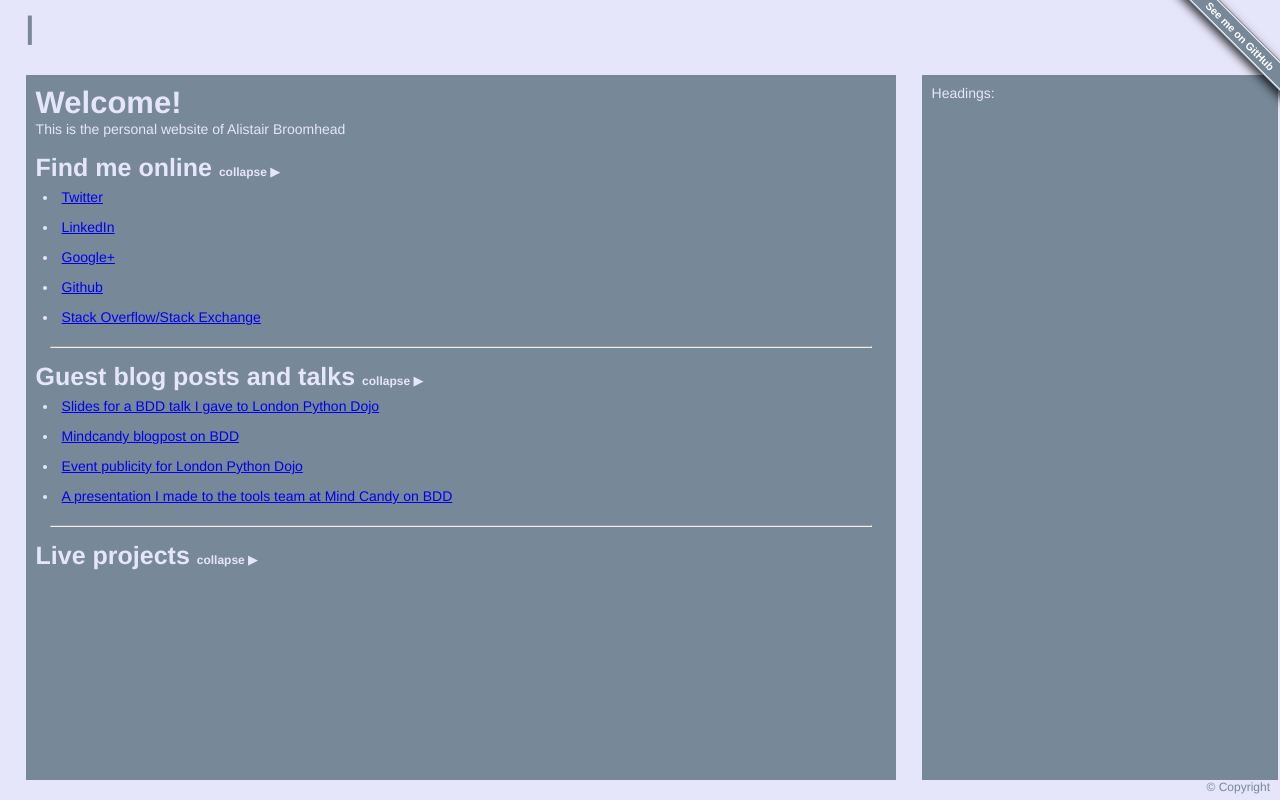
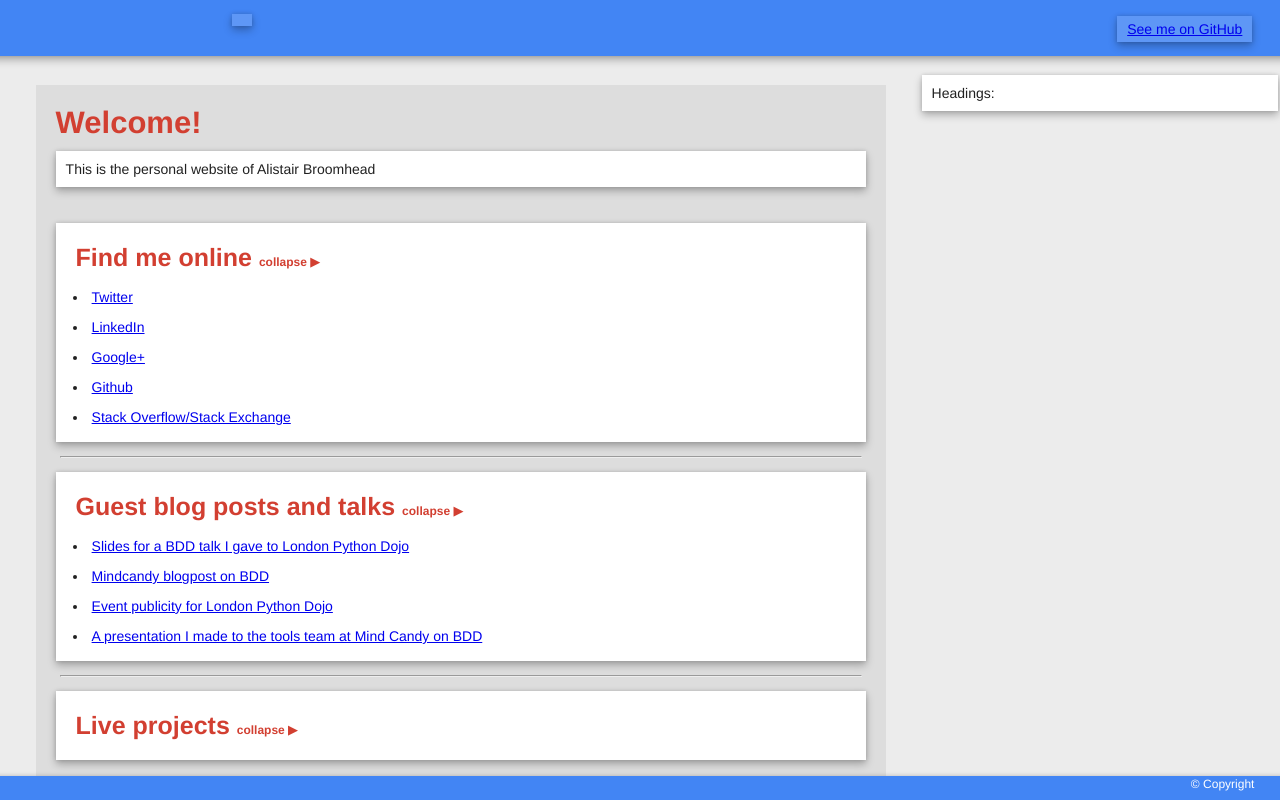
Before and after one commit to alistair-broomhead/theheadofabroom.pythonanywhere.com, a Python web app: template template/home.html in a window 1280 px wide. Run offline with Jinja, Linux system fonts and the light colour scheme; the template is opened without the code that fills it, so the values that code supplies are empty.

Commit message:
Started to redesign

```diff
--- /dev/null
+++ b/static/css/material.less
@@ -0,0 +1,111 @@
+.with-shadow {
+  box-shadow: 0 0 4px rgba(0, 0, 0, .14), 0 4px 8px rgba(0, 0, 0, .28);
+}
+
+.section(@background-colour;
+         @heading-colour){
+    .section {
+        background-color: @background-colour;
+        box-sizing: border-box;
+        padding: 10px 8px;
+        margin-bottom: 50px;
+        position: relative;
+        border-radius: 2px;
+
+        @media print {
+            background: none;
+            margin: 0;
+            padding: 0;
+        }
+
+        & > :first-child { // Section heading
+            page-break-after: avoid;
+            margin: 0;
+            font-weight: bold;
+            font-size: 1.5em;
+            color: @heading-colour;
+            padding: 6px 6px 0;
+            border-radius: 2px;
+
+            @media print {
+                margin-top: 8px;
+                margin-right: 0;
+                margin-left: 0;
+                margin-bottom: 8px;
+            }
+        }
+    }
+}
+
+.card(@background-colour;
+      @text-colour){
+    background-color: @background-colour;
+    color: @text-colour;
+    clear: both;
+    overflow: auto;
+
+    border-radius: 2px;
+
+    @media screen {
+      margin: 10px -20px;
+      .with-shadow;
+    }
+
+    @media print {
+      page-break-inside: avoid;
+    }
+
+}
+
+.top-bar(@primary-colour) {
+  box-sizing: border-box;
+  top: 0;
+  line-height: 1;
+  z-index: 22;
+  color: white;
+  background-color: @primary-colour;
+
+  @media screen {
+      content: "";
+      left: -2%;
+      width: 104%;
+
+      display: block;
+      position: fixed;
+      .with-shadow;
+  }
+
+  @media print {
+      display: flex;
+      position: static;
+      margin: 0;
+  }
+}
+
+.bottom-bar(@primary-colour) {
+  box-sizing: border-box;
+  bottom: 0;
+  left: 0;
+  right: 0;
+  line-height: 1;
+  z-index: 22;
+  color: white;
+  background-color: @primary-colour;
+  text-align: right;
+
+  @media screen {
+      content: "";
+      left: -2%;
+      width: 104%;
+
+      display: block;
+      position: fixed;
+      .with-shadow;
+  }
+
+  @media print {
+      display: flex;
+      position: static;
+      margin: 0;
+  }
+}
--- a/static/css/style.css
+++ b/static/css/style.css
@@ -1,109 +1,192 @@
-/* Theme Colours */
-html, body, #page-top, #header, #footer  {
-    background: lavender;
-    color: lightslategray;
+.with-shadow {
+  box-shadow: 0 0 4px rgba(0, 0, 0, 0.14), 0 4px 8px rgba(0, 0, 0, 0.28);
 }
-
-#content, #sidebar, #nav a{
-    background: lightslategrey;
-    color: lavender;
+* {
+  padding: 0;
+  margin: 0;
 }
-
-#nav a {
-    border-top: 1px solid slategray;
-    border-left: 1px solid slategray;
-    border-right: 1px solid slategray;
+.full-height-card {
+  background: white;
+  color: #212121;
+  box-shadow: 0 0 4px rgba(0, 0, 0, 0.14), 0 4px 8px rgba(0, 0, 0, 0.28);
+  top: 75px;
+  /* Height of header and nav */
+  padding: 10px;
 }
-
-/* Fonts */
-
-html,
 body {
+  background: #ececec;
+  color: #212121;
+  height: 100%;
   font-family: Helvetica, Arial, sans-serif;
 }
-
-/* Curved Tab edges */
-
-#nav a {
-    border-top-left-radius: 15px;
-    border-top-right-radius: 2px;
+body #page-top {
+  box-sizing: border-box;
+  top: 0;
+  line-height: 1;
+  z-index: 22;
+  color: white;
+  background-color: #4285f4;
+  height: 56px;
 }
-
-/* Dimensions */
-
-* {
-    padding : 0;
-    margin : 0;
+@media screen {
+  body #page-top {
+    content: "";
+    left: -2%;
+    width: 104%;
+    display: block;
+    position: fixed;
+    box-shadow: 0 0 4px rgba(0, 0, 0, 0.14), 0 4px 8px rgba(0, 0, 0, 0.28);
   }
-
-hr {
-    margin : 1em;
 }
-
-li {
-    padding: 0.5em;
+@media print {
+  body #page-top {
+    display: flex;
+    position: static;
+    margin: 0;
   }
-
-html,
-body {
-	height:100%;
 }
-
-#page-top {
-    height: 75px;
-    position: fixed;
+body #page-top .heading-section {
+  display: inline-block;
+  background: rgba(255, 255, 255, 0.15);
+  box-shadow: 0 0 4px rgba(0, 0, 0, 0.14), 0 4px 8px rgba(0, 0, 0, 0.28);
+  height: 100%;
+  padding: 6px;
+  padding-left: 10px;
+  padding-right: 10px;
+}
+body #page-top > div {
+  padding: 8px 4%;
+}
+body #page-top > div #header {
+  display: inline-block;
+  padding: 9px 0;
+  font-size: 1.5em;
+  min-width: 200px;
+}
+body #page-top > div #nav {
+  display: inline-block;
+  background: rgba(255, 255, 255, 0.15);
+  box-shadow: 0 0 4px rgba(0, 0, 0, 0.14), 0 4px 8px rgba(0, 0, 0, 0.28);
+  height: 100%;
+  padding: 6px;
+  padding-left: 10px;
+  padding-right: 10px;
   top: 0;
-    left: 0;
-    right: 0;
 }
-
-#wrapper {
-    min-height:100%;
+body #page-top > div #github {
+  display: inline-block;
+  background: rgba(255, 255, 255, 0.15);
+  box-shadow: 0 0 4px rgba(0, 0, 0, 0.14), 0 4px 8px rgba(0, 0, 0, 0.28);
+  height: 100%;
+  padding: 6px;
+  padding-left: 10px;
+  padding-right: 10px;
+  float: right;
+  margin-top: 8px;
 }
-#header h1 {
-    padding: 10px 2% 5px;
+body #page-mid h1,
+body #page-mid h2,
+body #page-mid h3 {
+  color: #d23f31;
+  margin: 10px;
 }
-#nav a {
-    padding : 5px;
-    margin: 0 0 0 -4px;
+body #page-mid #content {
+  background: #dddddd;
+  margin: 10px;
+  padding: 10px;
+  top: 75px;
+  /* Height of header and nav */
+  right: 30%;
+  left: 2%;
+  position: absolute;
 }
-
-#nav {
-    padding: 0 0 0 4px;
-    position: fixed;
-    right : 30%;
-    left : 2%;
-    top: 55px; /* Height of heading + padding and margins */
+body #page-mid #content .section {
+  background-color: #dddddd;
+  box-sizing: border-box;
+  padding: 10px 8px;
+  margin-bottom: 50px;
+  position: relative;
+  border-radius: 2px;
 }
-
-#content, #sidebar {
-    top: 75px; /* Height of header and nav */
-    bottom:20px; /* Height of the footer element */
+@media print {
+  body #page-mid #content .section {
+    background: none;
+    margin: 0;
+    padding: 0;
+  }
+}
+body #page-mid #content .section > :first-child {
+  page-break-after: avoid;
+  margin: 0;
+  font-weight: bold;
+  font-size: 1.5em;
+  color: #d23f31;
+  padding: 6px 6px 0;
+  border-radius: 2px;
+}
+@media print {
+  body #page-mid #content .section > :first-child {
+    margin-top: 8px;
+    margin-right: 0;
+    margin-left: 0;
+    margin-bottom: 8px;
+  }
+}
+body #page-mid #content > div,
+body #page-mid #content > p {
+  background: white;
+  box-shadow: 0 0 4px rgba(0, 0, 0, 0.14), 0 4px 8px rgba(0, 0, 0, 0.28);
+  margin: 10px;
   padding: 10px;
 }
-
-#content {
-    right: 30%;
-    left : 2%;
-    position: absolute;
-}
-
-#sidebar {
+body #page-mid #sidebar {
+  background: white;
+  color: #212121;
+  box-shadow: 0 0 4px rgba(0, 0, 0, 0.14), 0 4px 8px rgba(0, 0, 0, 0.28);
+  top: 75px;
+  /* Height of header and nav */
+  padding: 10px;
   position: fixed;
   right: 2px;
   left: 72%;
 }
-
-#footer {
-
-    vertical-align: middle;
-    text-align: right;
-    padding-left: 240px; /* chrome status bar intrudes here - in case I add more to my footer, this padding should stop me from forgetting */
-    padding-right: 10px;
-
-    position: fixed;
-    height: 20px;
+body #footer {
+  box-sizing: border-box;
   bottom: 0;
   left: 0;
   right: 0;
+  line-height: 1;
+  z-index: 22;
+  color: white;
+  background-color: #4285f4;
+  text-align: right;
+  margin: auto;
+  padding: 2px;
+  padding-right: 4%;
+  padding-left: 52%;
+  height: 24px;
 }
+@media screen {
+  body #footer {
+    content: "";
+    left: -2%;
+    width: 104%;
+    display: block;
+    position: fixed;
+    box-shadow: 0 0 4px rgba(0, 0, 0, 0.14), 0 4px 8px rgba(0, 0, 0, 0.28);
+  }
+}
+@media print {
+  body #footer {
+    display: flex;
+    position: static;
+    margin: 0;
+  }
+}
+/* Dimensions */
+hr {
+  margin: 1em;
+}
+li {
+  padding: 0.5em;
+}
--- /dev/null
+++ b/static/css/style.less
@@ -0,0 +1,118 @@
+@import "material";
+@import "theme";
+
+* {
+    padding : 0;
+    margin : 0;
+}
+
+.full-height-card {
+      background: @text-background;
+      color: @text-main;
+      .with-shadow;
+      top: 75px; /* Height of header and nav */
+      //bottom:20px; /* Height of the footer element */
+      padding: 10px;
+
+}
+
+body {
+  background: @page-background;
+  color: @text-main;
+
+  height: 100%;
+
+  font-family: Helvetica, Arial, sans-serif;
+
+  #page-top {
+    .top-bar(@primary-colour: @primary-colour);
+
+    height: 56px;
+
+    .heading-section {
+      display: inline-block;
+      background: @lightened;
+      .with-shadow;
+      height: 100%;
+
+      & > {
+        padding: 6px;
+        padding-left: 10px;
+        padding-right: 10px;
+      }
+    }
+
+    & > div {
+      padding: 8px 4%;
+
+      #header {
+        display: inline-block;
+        padding: 9px 0;
+        font-size: 1.5em;
+        min-width: 200px;
+      }
+
+      #nav {
+        .heading-section;
+        top: 0;
+      }
+
+      #github {
+        .heading-section;
+        float: right;
+        margin-top: 8px;
+      }
+    }
+  }
+  #page-mid {
+    h1, h2, h3{
+      color: @secondary-colour;
+      margin: 10px;
+    }
+
+    #content {
+      .section(@background-colour: @section-background;
+               @heading-colour: @secondary-colour);
+
+      background: @section-background;
+      margin: 10px;
+      padding: 10px;
+      top: 75px; /* Height of header and nav */
+
+      & > div, & > p {
+        background: @text-background;
+        .with-shadow;
+        margin: 10px;
+        padding: 10px;
+      }
+      right: 30%;
+      left : 2%;
+      position: absolute;
+    }
+
+    #sidebar {
+      .full-height-card;
+      position: fixed;
+      right: 2px;
+      left: 72%;
+    }
+  }
+  #footer {
+    .bottom-bar(@primary-colour: @primary-colour);
+    margin: auto;
+    padding: 2px;
+    padding-right: 4%;
+    padding-left: 52%;
+    height: 24px;
+  }
+}
+
+/* Dimensions */
+
+hr {
+    margin : 1em;
+}
+
+li {
+    padding: 0.5em;
+}
--- /dev/null
+++ b/static/css/theme.less
@@ -0,0 +1,12 @@
+@primary-colour: #4285f4;
+@primary-colour-light: #87b2f7;
+@secondary-colour: #d23f31;
+@lightened: hsla(0, 0%, 100%, 0.15);
+@text-background: white;
+@text-main: #212121;
+@card-divider: 1px solid #e5e5e5;
+@page-background: #ececec;
+@section-background: #dddddd;
+
+@first-screen-break: 720px;
+@last-screen-break: 575px;
--- a/template/base.html
+++ b/template/base.html
@@ -5,7 +5,6 @@
 <head>
     <title> {{ site_name }} | {{ page_name }} </title>
     <link rel="stylesheet" type="text/css" href="/static/css/font-size.css">
-    <link rel="stylesheet" type="text/css" href="/static/css/gh-fork-ribbon.css">
     <link rel="stylesheet" type="text/css" href="/static/css/style.css">
     {% block head %}{% endblock %}
 </head>
@@ -25,9 +24,9 @@
         © Copyright {{ site.get('copyright_year') }} {{ site.get('author') }}
     </small>
     <div id="page-top">
+        <div>
             <div id="header">
-            <h1> {{ site_name }} | {{ page_name }} </h1>
-            <span id="forkongithub"><a href="https://github.com/alistair-broomhead/theheadofabroom.pythonanywhere.com">See me on GitHub</a></span>
+                <span id="page-title"> {{ page_name }} </span>
             </div>
             <div id="nav">
                 {% for app in site.get('apps') %}
@@ -38,6 +37,12 @@
                        {% else %} class="nav.other" {%  endif %} >{{ app_name }}</a>
                 {% endfor %}
             </div>
+            <div id="github">
+                <a href="https://github.com/alistair-broomhead/theheadofabroom.pythonanywhere.com">
+                    See me on GitHub
+                </a>
+            </div>
+        </div>
     </div>
     {% block onload %}
     {% endblock %}
```
Lines whose indentation alone changed are shown as unchanged.
